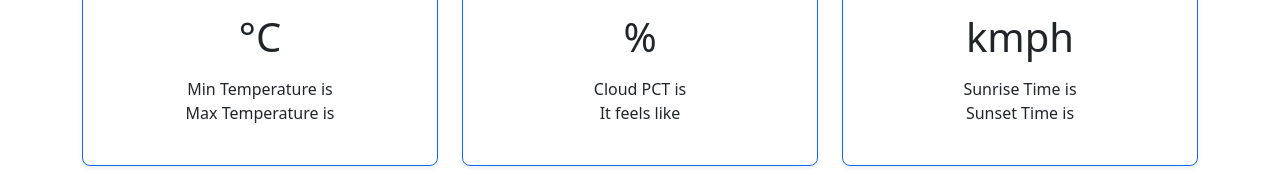
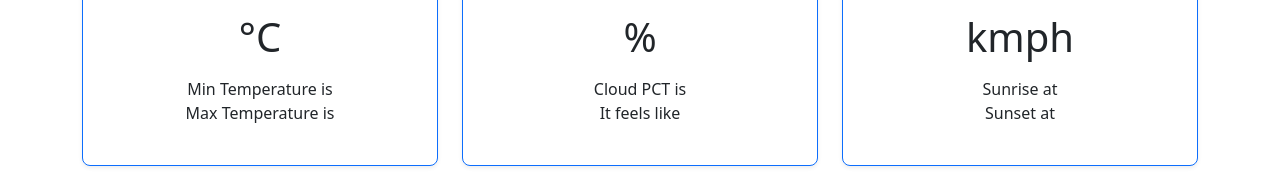
Before and after one commit to optimistt8/temp-repository, a plain HTML site: page index.html in a window 1280 px wide. Shown: the part 274-449 px from the top of the page. Drawn offline with nearby package versions, Linux system fonts and the light colour scheme; no server answers.

Commit message:
Update index.html

```diff
--- a/index.html
+++ b/index.html
@@ -76,8 +76,8 @@
                             <h1 class="card-title pricing-card-title"><span id="wind_speed"></span> kmph</h1>
                             <ul class="list-unstyled mt-3 mb-4">
 
-                                <li>Sunrise Time is <span id="sunrise"></span></li>
-                                <li>Sunset Time is <span id="sunset"></span></li>
+                                <li>Sunrise at <span id="sunrise"></span></li>
+                                <li>Sunset at <span id="sunset"></span></li>
                             </ul>
 
                         </div>
```
